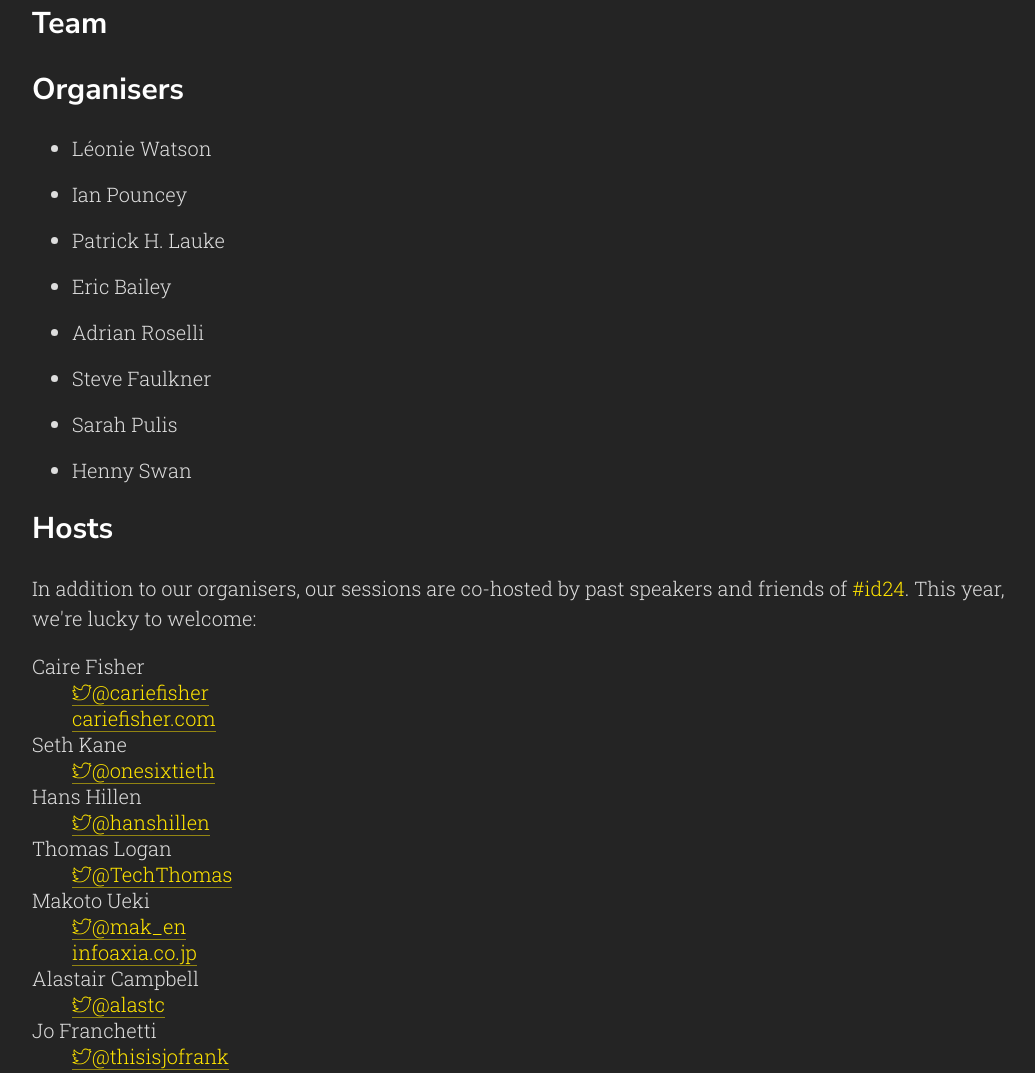
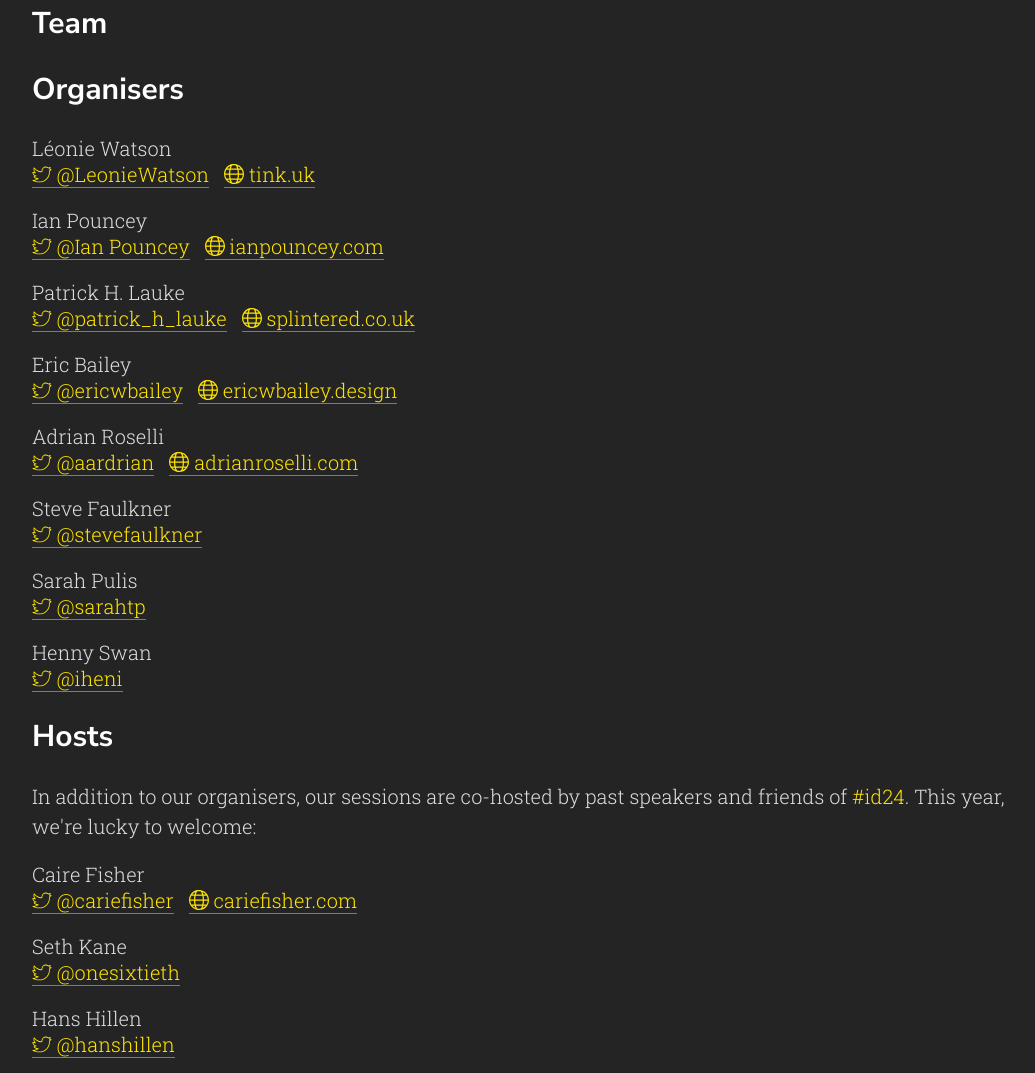
Before and after one commit to inclusivedesign24/inclusivedesign24.org, an Eleventy site: page 2020/team/index.html in a window 1280 px wide. Shown: the part 229-1302 px from the top of the page, without its empty margins (112-1147 px from the left). Built offline with nearby package versions, Linux system fonts and the light colour scheme; Eleventy itself is replaced by a stand-in of ours; files that its build step writes are made by us from their sources.

Commit message:
Add more host/co-host info

```diff
--- a/2020/styles/styles.css
+++ b/2020/styles/styles.css
@@ -489,6 +489,16 @@ section {
     word-break: break-all;
 }
 
+.team dt {
+    margin: 1em 0 0 0;
+}
+
+.team dd {
+    margin-inline-start: 0;
+    display: inline;
+    margin-right: 0.5em;
+}
+
 a.youtube {
     text-decoration: none;
 }
--- a/2020/team/index.html
+++ b/2020/team/index.html
@@ -83,47 +83,60 @@
 
 <h2>Organisers</h2>
 
-<ul>
-    <li>Léonie Watson</li>
-    <li>Ian Pouncey</li>
-    <li>Patrick H. Lauke</li>
-    <li>Eric Bailey</li>
-    <li>Adrian Roselli</li>
-    <li>Steve Faulkner</li>
-    <li>Sarah Pulis</li>
-    <li>Henny Swan</li>
-</ul>
+<dl class="team">
+    <dt>Léonie Watson</dt>
+    <dd><a href="https://twitter.com/LeonieWatson"><svg viewBox="0 0 24 24" class="icon" role="img" aria-label="Twitter: " focusable="false"><use xlink:href="#icon-twitter"></use></svg> @LeonieWatson</a></dd>
+    <dd><a href="https://tink.uk/"><svg viewBox="0 0 24 24" class="icon" aria-hidden="true" focusable="false"><use xlink:href="#icon-earth"></use></svg> tink.uk</a></dd>
+    <dt>Ian Pouncey</dt>
+    <dd><a href="https://twitter.com/Ian Pouncey"><svg viewBox="0 0 24 24" class="icon" role="img" aria-label="Twitter: " focusable="false"><use xlink:href="#icon-twitter"></use></svg> @Ian Pouncey</a></dd>
+    <dd><a href="https://ianpouncey.com/"><svg viewBox="0 0 24 24" class="icon" aria-hidden="true" focusable="false"><use xlink:href="#icon-earth"></use></svg> ianpouncey.com</a></dd>
+    <dt>Patrick H. Lauke</dt>
+    <dd><a href="https://twitter.com/patrick_h_lauke"><svg viewBox="0 0 24 24" class="icon" role="img" aria-label="Twitter: " focusable="false"><use xlink:href="#icon-twitter"></use></svg> @patrick_h_lauke</a></dd>
+    <dd><a href="https://www.splintered.co.uk/"><svg viewBox="0 0 24 24" class="icon" aria-hidden="true" focusable="false"><use xlink:href="#icon-earth"></use></svg> splintered.co.uk</a></dd>
+    <dt>Eric Bailey</dt>
+    <dd><a href="https://twitter.com/ericwbailey"><svg viewBox="0 0 24 24" class="icon" role="img" aria-label="Twitter: " focusable="false"><use xlink:href="#icon-twitter"></use></svg> @ericwbailey</a></dd>
+    <dd><a href="https://ericwbailey.design/"><svg viewBox="0 0 24 24" class="icon" aria-hidden="true" focusable="false"><use xlink:href="#icon-earth"></use></svg> ericwbailey.design</a></dd>
+    <dt>Adrian Roselli</dt>
+    <dd><a href="https://twitter.com/aardrian"><svg viewBox="0 0 24 24" class="icon" role="img" aria-label="Twitter: " focusable="false"><use xlink:href="#icon-twitter"></use></svg> @aardrian</a></dd>
+    <dd><a href="https://adrianroselli.com/"><svg viewBox="0 0 24 24" class="icon" aria-hidden="true" focusable="false"><use xlink:href="#icon-earth"></use></svg> adrianroselli.com</a></dd>
+    <dt>Steve Faulkner</dt>
+    <dd><a href="https://twitter.com/stevefaulkner"><svg viewBox="0 0 24 24" class="icon" role="img" aria-label="Twitter: " focusable="false"><use xlink:href="#icon-twitter"></use></svg> @stevefaulkner</a></dd>
+    <dt>Sarah Pulis</dt>
+    <dd><a href="https://twitter.com/sarahtp"><svg viewBox="0 0 24 24" class="icon" role="img" aria-label="Twitter: " focusable="false"><use xlink:href="#icon-twitter"></use></svg> @sarahtp</a></dd>
+    <dt>Henny Swan</dt>
+    <dd><a href="https://twitter.com/ihenigit"><svg viewBox="0 0 24 24" class="icon" role="img" aria-label="Twitter: " focusable="false"><use xlink:href="#icon-twitter"></use></svg> @iheni</a></dd>
+</dl>
 
 <h2>Hosts</h2>
 
 <p>In addition to our organisers, our sessions are co-hosted by past speakers and friends of <cite>#id24</cite>. This year, we're lucky to welcome:</p>
 
-<dl>
+<dl class="team">
     <dt>Caire Fisher</dt>
-    <dd><a href="https://twitter.com/cariefisher"><svg viewBox="0 0 24 24" class="icon" role="img" aria-label="Twitter: " focusable="false"><use xlink:href="#icon-twitter"></use></svg>@cariefisher</a></dd>
-    <dd><a href="https://cariefisher.com/">cariefisher.com</a></dd>
+    <dd><a href="https://twitter.com/cariefisher"><svg viewBox="0 0 24 24" class="icon" role="img" aria-label="Twitter: " focusable="false"><use xlink:href="#icon-twitter"></use></svg> @cariefisher</a></dd>
+    <dd><a href="https://cariefisher.com/"><svg viewBox="0 0 24 24" class="icon" aria-hidden="true" focusable="false"><use xlink:href="#icon-earth"></use></svg> cariefisher.com</a></dd>
     <dt>Seth Kane</dt>
-    <dd><a href="https://twitter.com/onesixtieth"><svg viewBox="0 0 24 24" class="icon" role="img" aria-label="Twitter: " focusable="false"><use xlink:href="#icon-twitter"></use></svg>@onesixtieth</a></dd>
+    <dd><a href="https://twitter.com/onesixtieth"><svg viewBox="0 0 24 24" class="icon" role="img" aria-label="Twitter: " focusable="false"><use xlink:href="#icon-twitter"></use></svg> @onesixtieth</a></dd>
     <dt>Hans Hillen</dt>
-    <dd><a href="https://twitter.com/hanshillen"><svg viewBox="0 0 24 24" class="icon" role="img" aria-label="Twitter: " focusable="false"><use xlink:href="#icon-twitter"></use></svg>@hanshillen</a></dd>
+    <dd><a href="https://twitter.com/hanshillen"><svg viewBox="0 0 24 24" class="icon" role="img" aria-label="Twitter: " focusable="false"><use xlink:href="#icon-twitter"></use></svg> @hanshillen</a></dd>
     <dt>Thomas Logan</dt>
-    <dd><a href="https://twitter.com/TechThomas"><svg viewBox="0 0 24 24" class="icon" role="img" aria-label="Twitter: " focusable="false"><use xlink:href="#icon-twitter"></use></svg>@TechThomas</a></dd>
+    <dd><a href="https://twitter.com/TechThomas"><svg viewBox="0 0 24 24" class="icon" role="img" aria-label="Twitter: " focusable="false"><use xlink:href="#icon-twitter"></use></svg> @TechThomas</a></dd>
     <dt>Makoto Ueki</dt>
-    <dd><a href="https://twitter.com/mak_en"><svg viewBox="0 0 24 24" class="icon" role="img" aria-label="Twitter: " focusable="false"><use xlink:href="#icon-twitter"></use></svg>@mak_en</a></dd>
-    <dd><a href="https://infoaxia.co.jp/">infoaxia.co.jp</a></dd>
+    <dd><a href="https://twitter.com/mak_en"><svg viewBox="0 0 24 24" class="icon" role="img" aria-label="Twitter: " focusable="false"><use xlink:href="#icon-twitter"></use></svg> @mak_en</a></dd>
+    <dd><a href="https://infoaxia.co.jp/"><svg viewBox="0 0 24 24" class="icon" aria-hidden="true" focusable="false"><use xlink:href="#icon-earth"></use></svg> infoaxia.co.jp</a></dd>
     <dt>Alastair Campbell</dt>
-    <dd><a href="https://twitter.com/alastc"><svg viewBox="0 0 24 24" class="icon" role="img" aria-label="Twitter: " focusable="false"><use xlink:href="#icon-twitter"></use></svg>@alastc</a></dd>
+    <dd><a href="https://twitter.com/alastc"><svg viewBox="0 0 24 24" class="icon" role="img" aria-label="Twitter: " focusable="false"><use xlink:href="#icon-twitter"></use></svg> @alastc</a></dd>
     <dt>Jo Franchetti</dt>
-    <dd><a href="https://twitter.com/thisisjofrank"><svg viewBox="0 0 24 24" class="icon" role="img" aria-label="Twitter: " focusable="false"><use xlink:href="#icon-twitter"></use></svg>@thisisjofrank</a></dd>
+    <dd><a href="https://twitter.com/thisisjofrank"><svg viewBox="0 0 24 24" class="icon" role="img" aria-label="Twitter: " focusable="false"><use xlink:href="#icon-twitter"></use></svg> @thisisjofrank</a></dd>
     <dt>Hidde DeVries</dt>
-    <dd><a href="https://twitter.com/hdv"><svg viewBox="0 0 24 24" class="icon" role="img" aria-label="Twitter: " focusable="false"><use xlink:href="#icon-twitter"></use></svg>@hdv</a></dd>
+    <dd><a href="https://twitter.com/hdv"><svg viewBox="0 0 24 24" class="icon" role="img" aria-label="Twitter: " focusable="false"><use xlink:href="#icon-twitter"></use></svg> @hdv</a></dd>
     <dt>Jared Smith</dt>
-    <dd><a href="https://twitter.com/jared_w_smith"><svg viewBox="0 0 24 24" class="icon" role="img" aria-label="Twitter: " focusable="false"><use xlink:href="#icon-twitter"></use></svg>@jared_w_smith</a></dd>
+    <dd><a href="https://twitter.com/jared_w_smith"><svg viewBox="0 0 24 24" class="icon" role="img" aria-label="Twitter: " focusable="false"><use xlink:href="#icon-twitter"></use></svg> @jared_w_smith</a></dd>
     <dt>Melanie Sumner</dt>
-    <dd><a href="https://twitter.com/melaniersumner"><svg viewBox="0 0 24 24" class="icon" role="img" aria-label="Twitter: " focusable="false"><use xlink:href="#icon-twitter"></use></svg>@melaniersumner</a></dd>
+    <dd><a href="https://twitter.com/melaniersumner"><svg viewBox="0 0 24 24" class="icon" role="img" aria-label="Twitter: " focusable="false"><use xlink:href="#icon-twitter"></use></svg> @melaniersumner</a></dd>
     <dt>Bruce Lawson</dt>
-    <dd><a href="https://twitter.com/brucel"><svg viewBox="0 0 24 24" class="icon" role="img" aria-label="Twitter: " focusable="false"><use xlink:href="#icon-twitter"></use></svg>@brucel</a></dd>
-    <dd><a href="https://www.brucelawson.co.uk/">brucelawson.co.uk</a></dd>
+    <dd><a href="https://twitter.com/brucel"><svg viewBox="0 0 24 24" class="icon" role="img" aria-label="Twitter: " focusable="false"><use xlink:href="#icon-twitter"></use></svg> @brucel</a></dd>
+    <dd><a href="https://www.brucelawson.co.uk/"><svg viewBox="0 0 24 24" class="icon" aria-hidden="true" focusable="false"><use xlink:href="#icon-earth"></use></svg> brucelawson.co.uk</a></dd>
 </dl>
 </div>
 </main>
```
